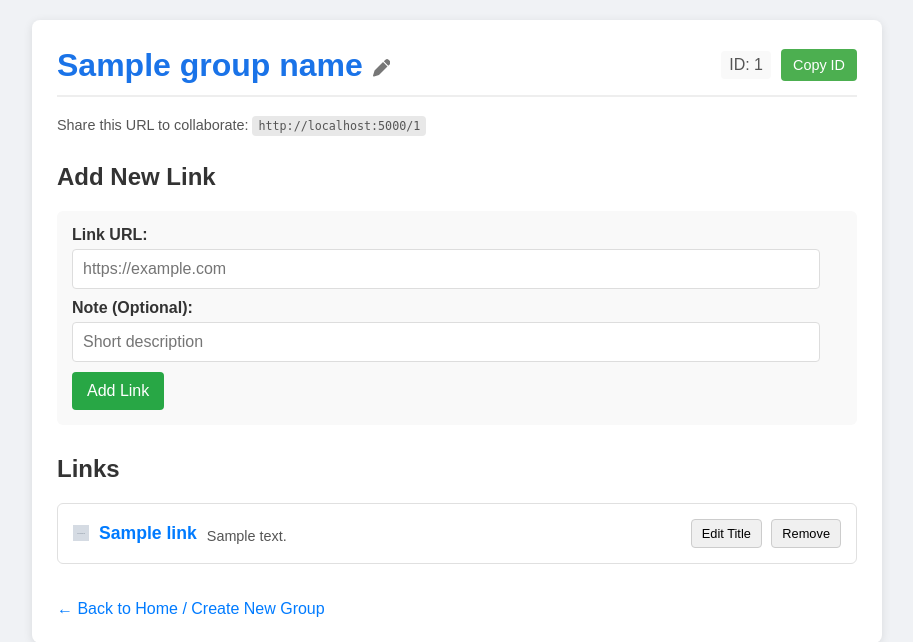
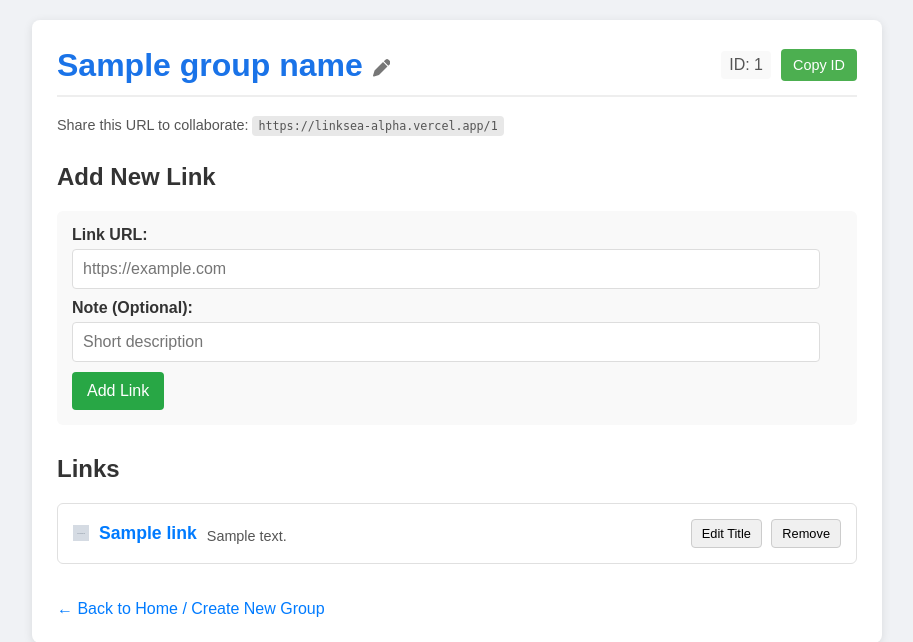
Before and after one commit to Apsurt/LinkSea, a Flask app: template templates/group.html in a window 1280 px wide. Shown: the top 642 px of the page, without its empty margins (183-1096 px from the left). Run offline with Flask 3, Linux system fonts and the light colour scheme; the template is opened without the code that fills it: most values are stand-ins (such as "Sample title", 1, 10 or a date in 2020); grey boxes marked "Sample" are stand-in pictures.

Commit message:
Change link to copy from localhost to vercel

```diff
--- a/templates/group.html
+++ b/templates/group.html
@@ -60,7 +60,7 @@
             <div class="group-info">
                 <p>
                     Share this URL to collaborate:
-                    <code>http://localhost:5000/{{ group_id }}</code>
+                    <code>https://linksea-alpha.vercel.app/{{ group_id }}</code>
                 </p>
             </div>
 
```
